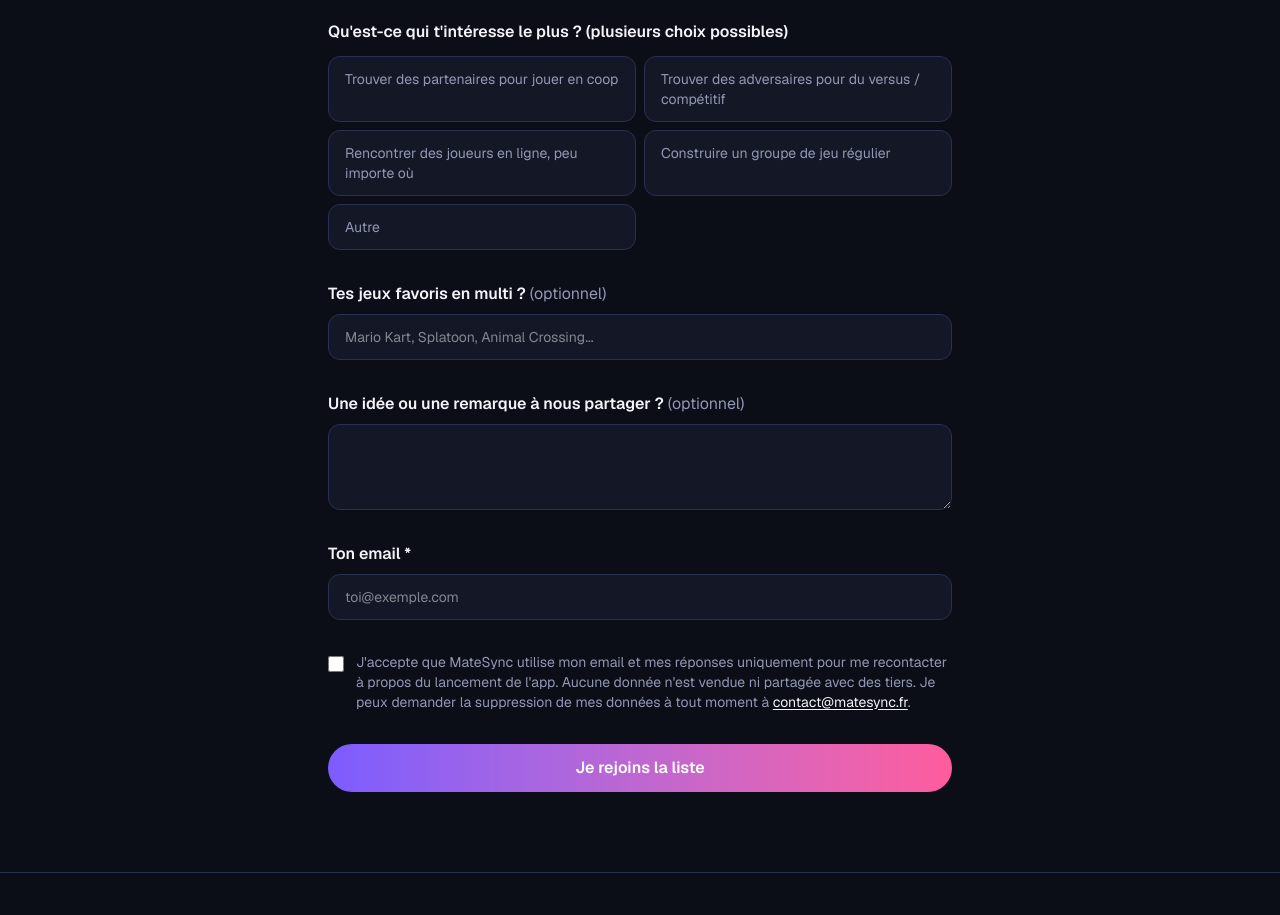
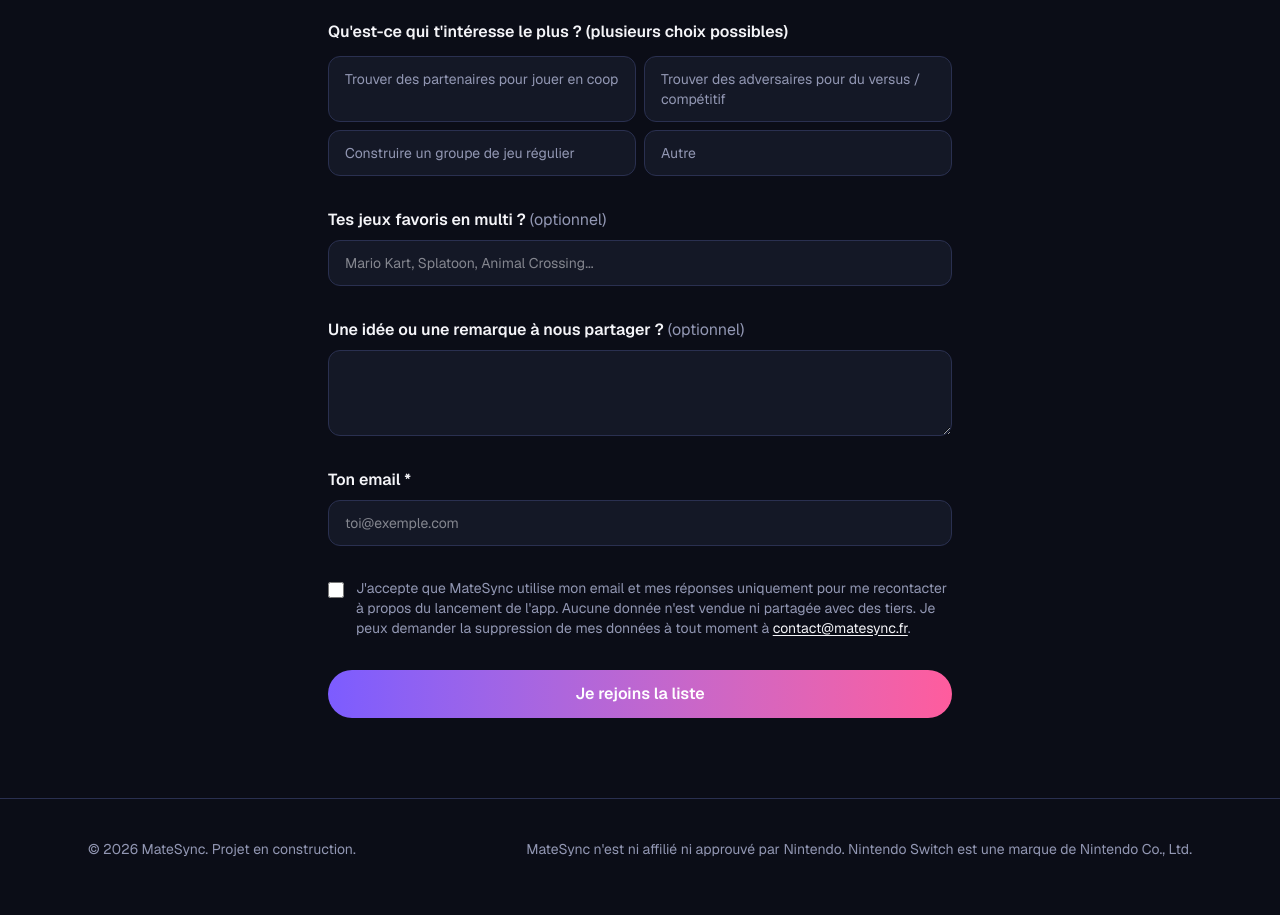
Before and after one commit to V4l3nt1n09/matesync, a Next.js app: page / in a window 1280 px wide. Shown: the part 3600-4515 px from the top of the page. Built offline with nearby package versions, Linux system fonts and the light colour scheme; no server answers.

Commit message:
Remove remaining location-referencing option from signup form

```diff
--- a/src/components/SignupForm.tsx
+++ b/src/components/SignupForm.tsx
@@ -19,7 +19,6 @@ const FREQUENCY_OPTIONS: { value: Frequency; label: string }[] = [
 const MOTIVATION_OPTIONS = [
   "Trouver des partenaires pour jouer en coop",
   "Trouver des adversaires pour du versus / compétitif",
-  "Rencontrer des joueurs en ligne, peu importe où",
   "Construire un groupe de jeu régulier",
   "Autre",
 ];
```
